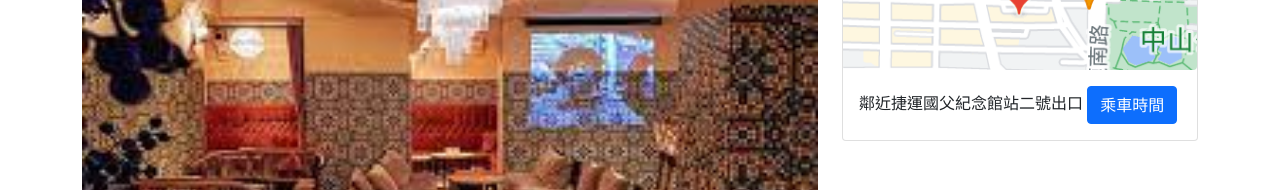
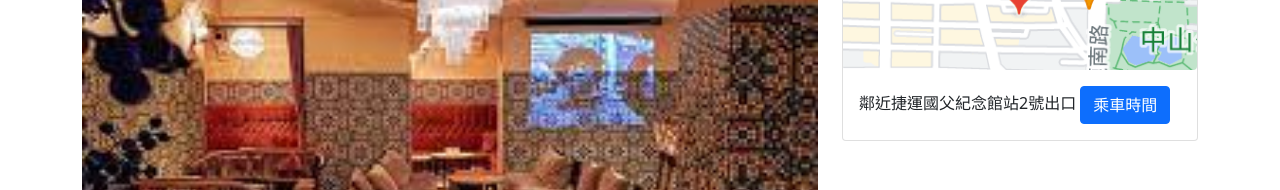
Before and after one commit to freedom3725/S5, a plain HTML site: page index.html in a window 1280 px wide. Shown: the part 355-545 px from the top of the page. Drawn offline with nearby package versions, Linux system fonts and the light colour scheme.

Commit message:
Update index.html

```diff
--- a/index.html
+++ b/index.html
@@ -129,7 +129,7 @@
                     <div class="card mb-4">
                         <div class="card-header">Side Widget</div>
 						<div><img class="img-fluid rounded mb-4 mb-lg-0" src="assets/1.png" alt="..." /></div>
-                        <div class="card-body">鄰近捷運國父紀念館站二號出口
+                        <div class="card-body">鄰近捷運國父紀念館站2號出口
 						<a class="btn btn-primary" href="https://www.metro.taipei/cp.aspx?n=ECEADC266D7120A7">乘車時間</a></div>
                     </div>
                 </div>
```
